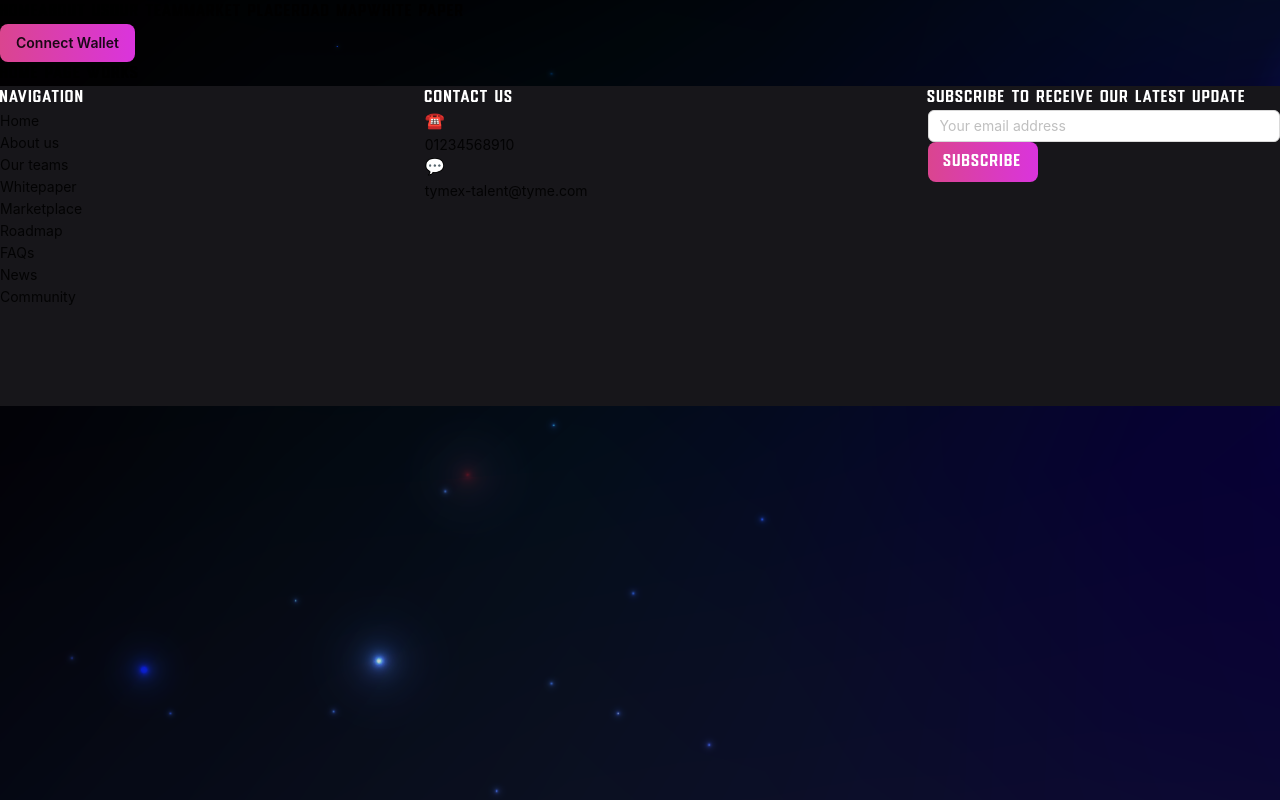
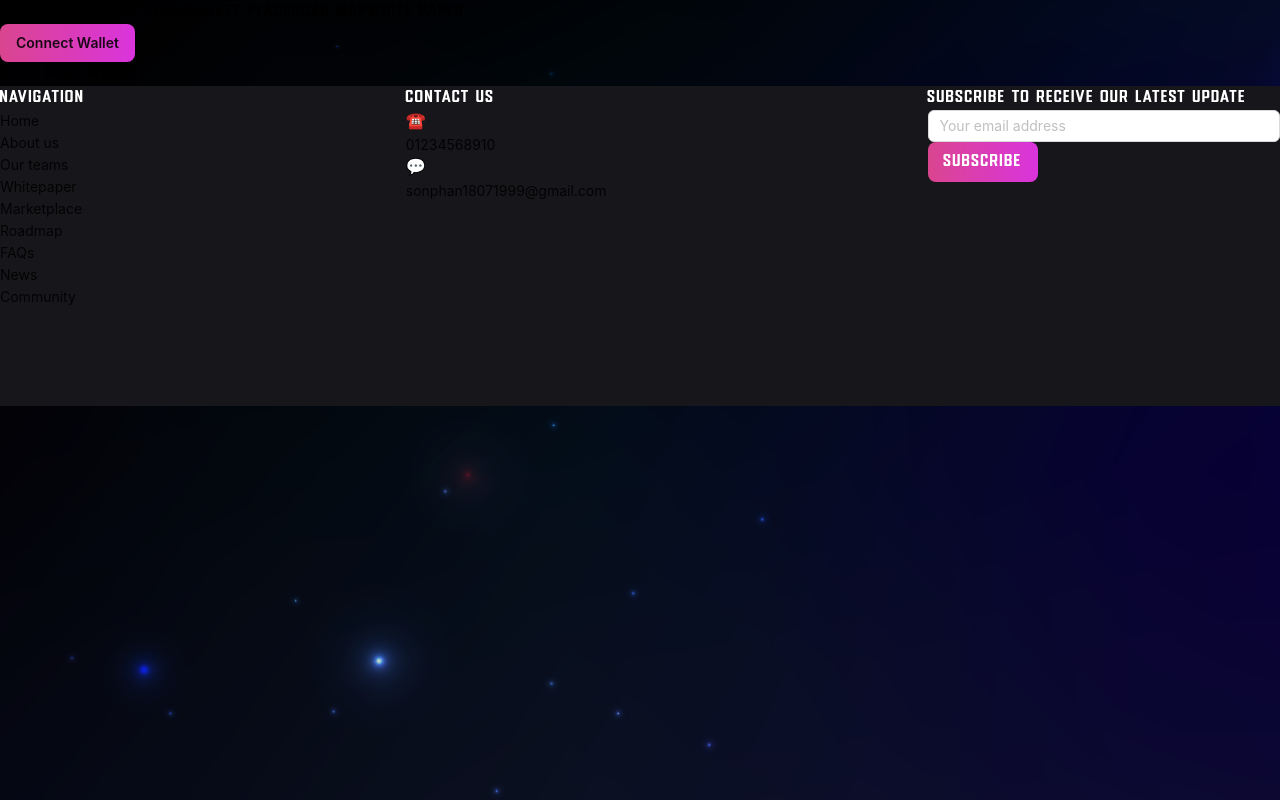
Before and after one commit to sonphan18071999/tymex-interview-frontend-sonphan, a Next.js app in the folder nextjs-landing-page-sonphan/: page / in a window 1280 px wide. Built offline with nearby package versions, Linux system fonts and the light colour scheme.

Commit message:
Audit footer content

```diff
--- a/nextjs-landing-page-sonphan/src/components/commons/contact-us/contact-us.tsx
+++ b/nextjs-landing-page-sonphan/src/components/commons/contact-us/contact-us.tsx
@@ -5,8 +5,8 @@ export default function ContactUs() {
     { icon: "☎️", text: "01234568910", href: "tel:01234568910" },
     {
       icon: "💬",
-      text: "tymex-talent@tyme.com",
-      href: "mailto:tymex-talent@tyme.com",
+      text: "sonphan18071999@gmail.com",
+      href: "mailto:sonphan18071999@gmail.com",
     },
   ];
 
```
